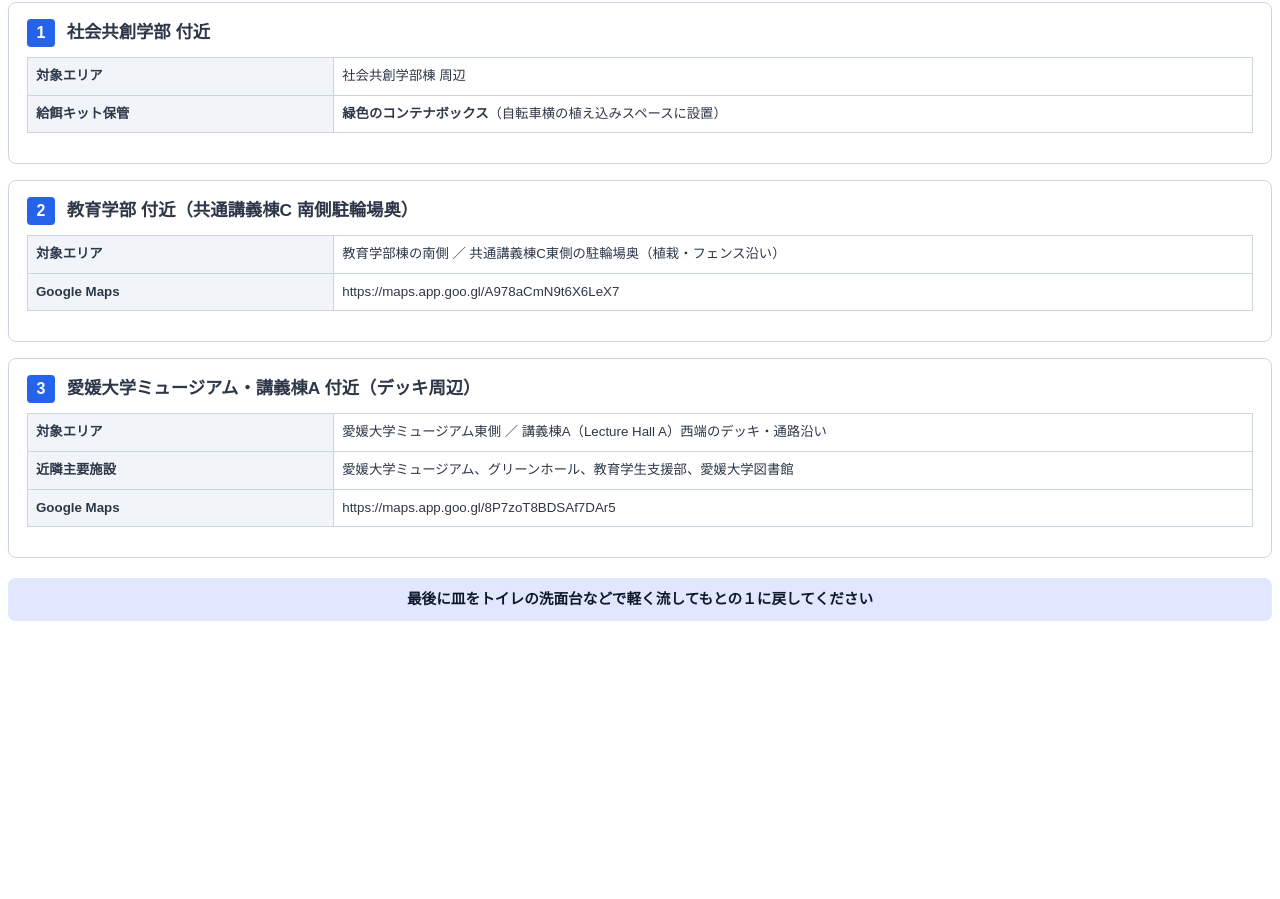
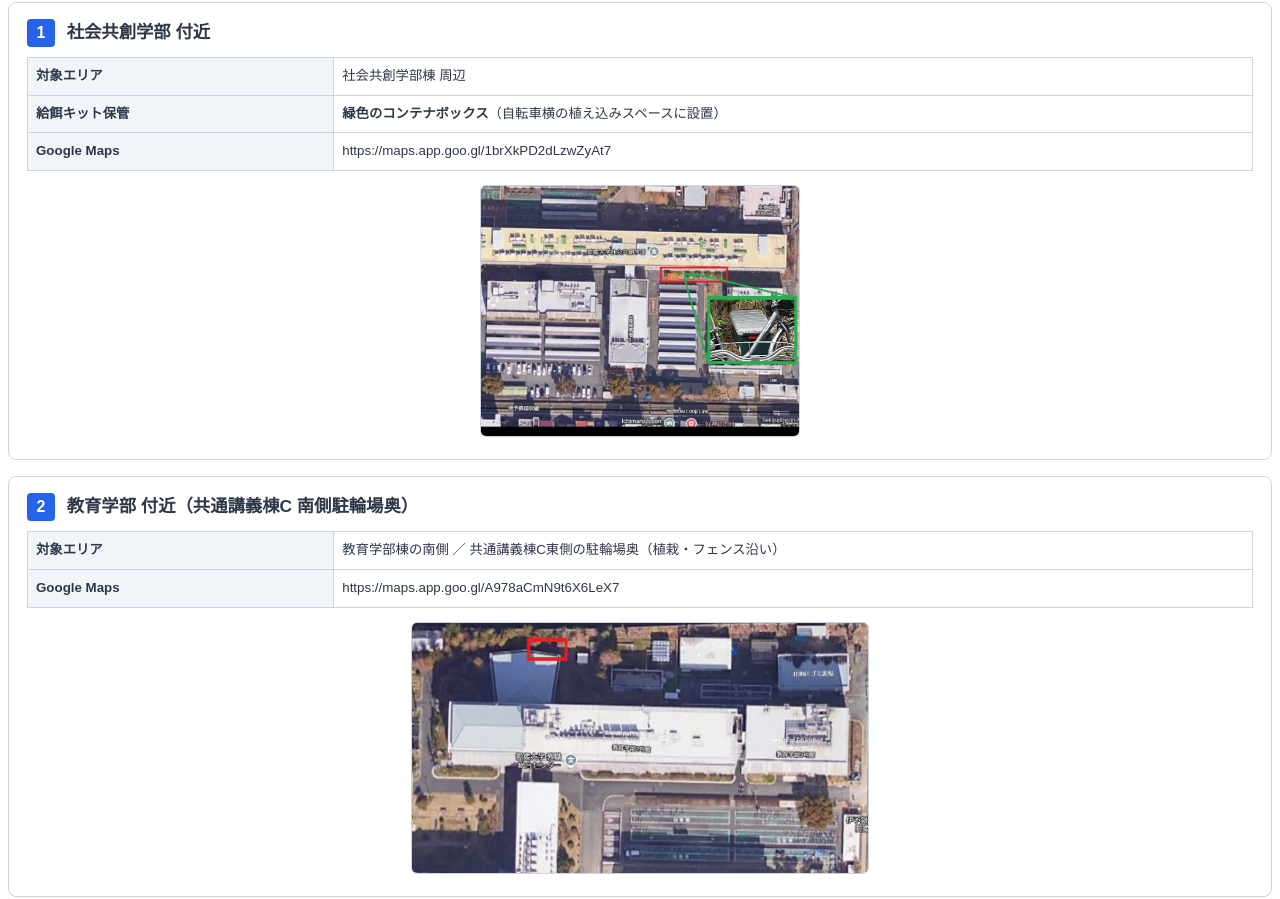
Before and after one commit to mikan-0123/cat-instruction, a plain HTML site: page index.html in a window 1280 px wide. Shown: the part 118-1017 px from the top of the page. Before the commit the page ends 800 px from the top, so only its background shows below. Drawn offline with Linux system fonts and the light colour scheme.

Commit message:
Update index.html

```diff
--- a/index.html
+++ b/index.html
@@ -72,6 +72,18 @@ body {
     padding: 8px;
     border: 1px solid #cbd5e1;
 }
+/* 画像用のスタイルを追加 */
+.spot-image-wrapper {
+    text-align: center;
+    margin-top: 12px;
+}
+.spot-image {
+    max-width: 100%;
+    max-height: 250px;
+    border-radius: 6px;
+    border: 1px solid #cbd5e1;
+    object-fit: cover;
+}
 .footer-instruction {
     font-weight: bold;
     font-size: 11pt;
@@ -106,7 +118,15 @@ body {
             <th>給餌キット保管</th>
             <td><strong>緑色のコンテナボックス</strong>（自転車横の植え込みスペースに設置）</td>
         </tr>
+        <tr>
+            <th>Google Maps</th>
+            <td>https://maps.app.goo.gl/1brXkPD2dLzwZyAt7</td>
+        </tr>
     </table>
+    <!-- SPOT 1 画像: 同じ階層にあることを明示 -->
+    <div class="spot-image-wrapper">
+        <img src="./food.png" onerror="this.onerror=null; this.src='./food.jpg';" alt="社会共創学部 付近の画像" class="spot-image">
+    </div>
 </div>
 
 <!-- SPOT 2 -->
@@ -125,6 +145,10 @@ body {
             <td>https://maps.app.goo.gl/A978aCmN9t6X6LeX7</td>
         </tr>
     </table>
+    <!-- SPOT 2 画像: 同じ階層にあることを明示 -->
+    <div class="spot-image-wrapper">
+        <img src="./edu.png" onerror="this.onerror=null; this.src='./edu.jpg';" alt="教育学部 付近の画像" class="spot-image">
+    </div>
 </div>
 
 <!-- SPOT 3 -->
@@ -147,6 +171,10 @@ body {
             <td>https://maps.app.goo.gl/8P7zoT8BDSAf7DAr5</td>
         </tr>
     </table>
+    <!-- SPOT 3 画像: 同じ階層にあることを明示 -->
+    <div class="spot-image-wrapper">
+        <img src="./dekki.png" onerror="this.onerror=null; this.src='./dekki.jpg';" alt="愛媛大学ミュージアム・講義棟A 付近の画像" class="spot-image">
+    </div>
 </div>
 
 <div class="footer-instruction">
```
